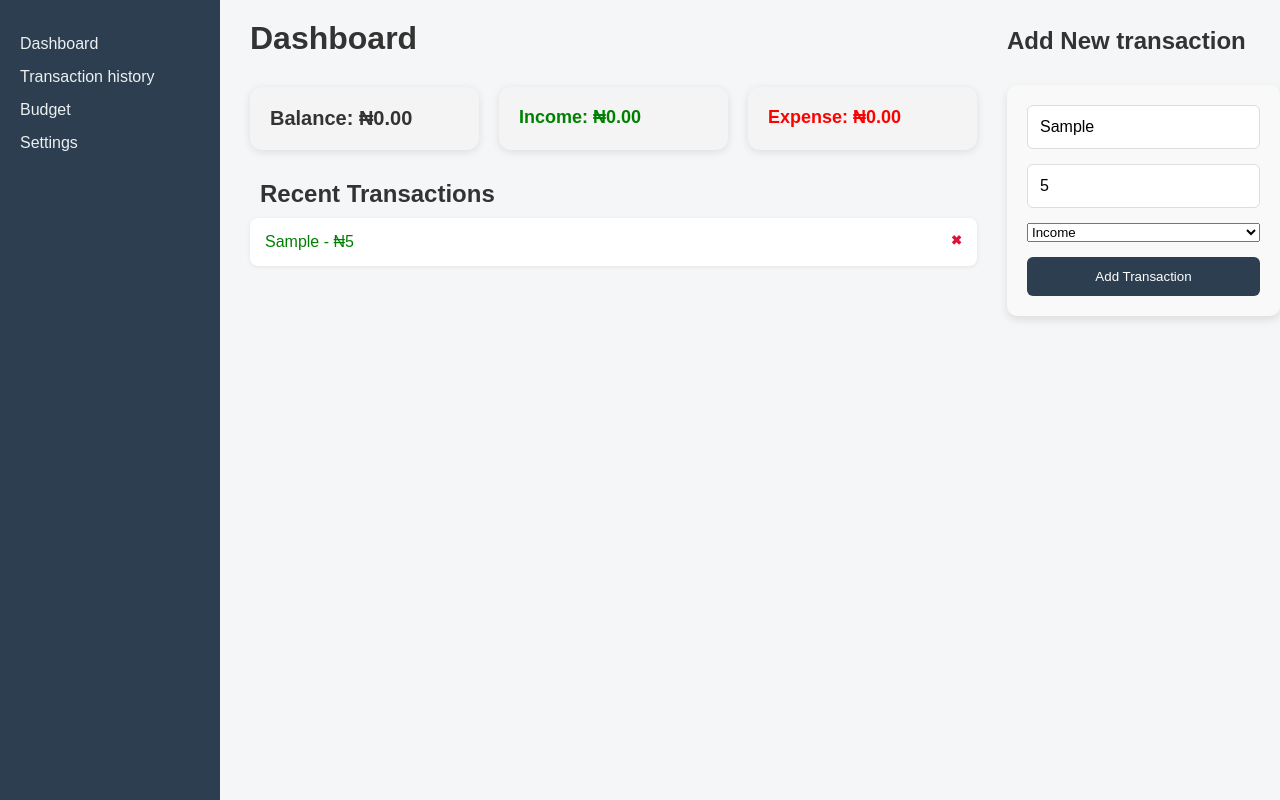
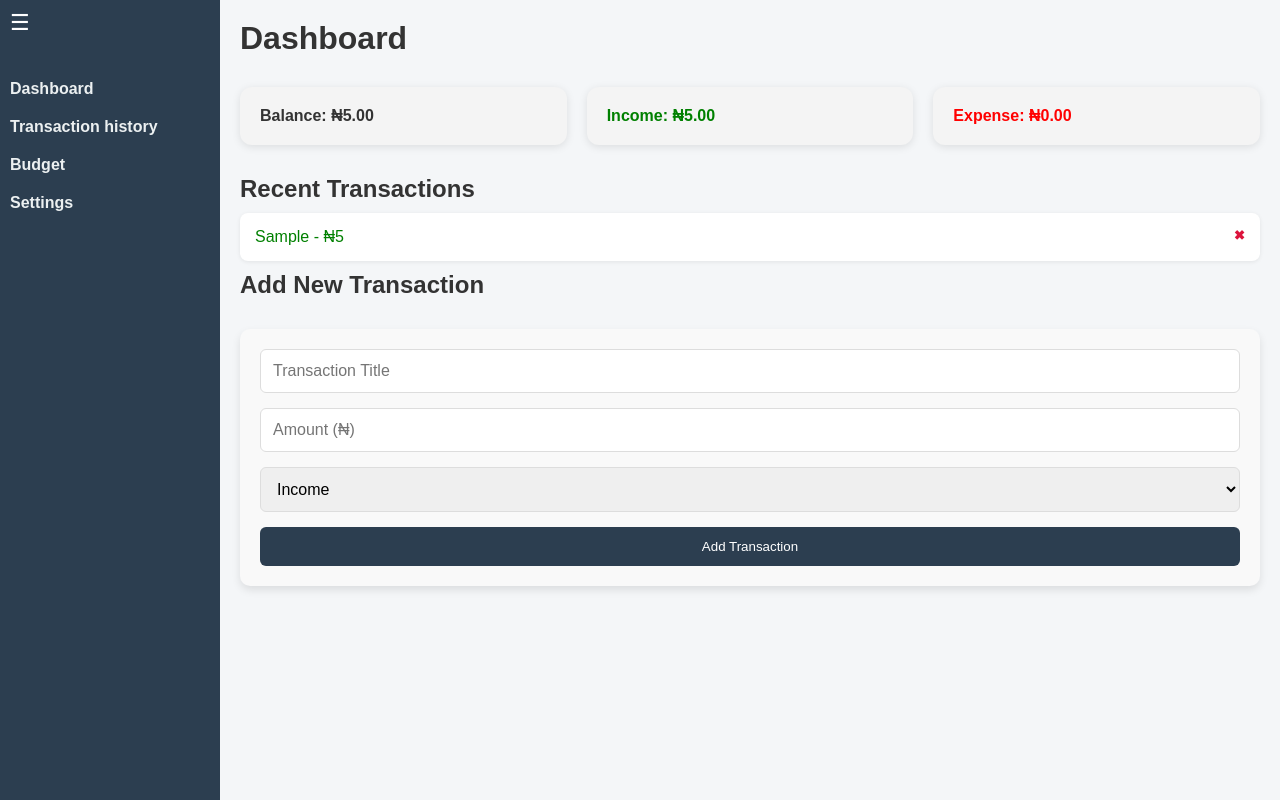
Before and after one commit to Theibroguy/Personal-finance-web-app, a plain HTML site: page Dashboard.html in a window 1280 px wide. Both pictures are taken after typing "Sample", "5" into the empty fields and a click on the button "Add Transaction". Drawn offline with Linux system fonts and the light colour scheme.

Commit message:
Added a sidebar toggle and refined the dashboard codes.

```diff
--- a/Dashboard.css
+++ b/Dashboard.css
@@ -5,73 +5,86 @@
 }
 
 body {
-  display: flex;
-  font-family: Arial, Helvetica, sans-serif;
+  font-family: Arial, sans-serif;
   min-height: 100vh;
   background-color: #f4f6f8;
   color: #333;
 }
 
-/* Sidebar styling */
+.wrapper {
+  display: flex;
+}
+
+/* Sidebar */
 .sidebar {
   width: 220px;
   background-color: #2c3e50;
-  padding: 20px;
+  color: white;
+  height: 100vh;
+  padding: 20px 10px;
+  position: relative;
+  transition: width 0.3s ease;
 }
 
-.sidebar h2 {
-  margin-bottom: 30px;
-  font-size: 22px;
-  color: #fff;
+.sidebar.collapsed {
+  width: 60px;
 }
 
 .sidebar ul {
   list-style-type: none;
+  margin-top: 60px;
+  padding: 0;
 }
 
 .sidebar ul li {
-  margin: 15px 0;
+  margin: 20px 0;
 }
 
 .sidebar ul li a {
   color: #ecf0f1;
   text-decoration: none;
+  font-weight: bold;
   font-size: 16px;
+  display: block;
+  transition: opacity 0.3s ease;
 }
 
-.sidebar ul li a:hover {
-  text-decoration: underline;
+.sidebar.collapsed ul li a {
+  opacity: 0;
+  pointer-events: none;
 }
 
-/* Main content */
-
-.main-content {
-  flex: 1;
-  padding: 20px 30px;
+.toggle-btn {
+  position: absolute;
+  top: 10px;
+  background: none;
+  border: none;
+  color: white;
+  font-size: 22px;
+  cursor: pointer;
 }
 
-.main-content header {
-  margin-bottom: 20px;
+/* Main Panel */
+.main-panel {
+  flex: 1;
+  padding: 20px;
 }
 
+/* Summary Cards */
 .summary-cards {
   display: flex;
-  justify-content: space-between;
   gap: 20px;
+  flex-wrap: wrap;
   margin: 30px 0;
-  flex-wrap: wrap;
 }
 
 .card {
   flex: 1;
-  min-width: none;
   background-color: #f4f4f4;
   padding: 20px;
   border-radius: 12px;
   box-shadow: 0 2px 8px rgba(0, 0, 0, 0.1);
-  font-size: 18px;
   font-weight: bold;
-  color: #333;
   transition: transform 0.2s ease-in-out;
 }
 
@@ -80,21 +93,17 @@ body {
   background-color: #e6f0ff;
 }
 
-#card-balance {
-  font-size: 20px;
-}
-
-#card-income {
+#income {
   color: green;
 }
 
-#card-expense {
+#expense {
   color: red;
 }
-/* Transactions */
 
+/* Transaction List */
 .recent-transactions h2 {
-  margin: 10px;
+  margin: 10px 0;
 }
 
 #transaction-list {
@@ -109,6 +118,16 @@ body {
   box-shadow: 0 1px 4px rgba(0, 0, 0, 0.08);
 }
 
+.delete-btn {
+  background: transparent;
+  border: none;
+  color: crimson;
+  font-weight: bold;
+  float: right;
+  cursor: pointer;
+}
+
+/* Form */
 form {
   background-color: #f9f9f9;
   padding: 20px;
@@ -120,7 +139,8 @@ form {
   gap: 15px;
 }
 
-form input {
+form input,
+form select {
   padding: 12px;
   border: 1px solid #ddd;
   border-radius: 6px;
@@ -129,7 +149,6 @@ form input {
 
 form button {
   padding: 12px;
-  border: 1px solid #ddd;
   background-color: #2c3e50;
   color: white;
   border: none;
@@ -138,28 +157,14 @@ form button {
   transition: background-color 0.3s ease;
 }
 
-section h2 {
-  margin-top: 27px;
-}
-
 form button:hover {
   background-color: #27ae60;
 }
 
-.delete-btn {
-  background: transparent;
-  border: none;
-  color: crimson;
-  font-weight: bold;
-  float: right;
-  cursor: pointer;
-  margin-left: 10px;
+.expense {
+  color: red;
 }
 
 .income {
   color: green;
 }
-
-.expense {
-  color: red;
-}
--- a/Dashboard.html
+++ b/Dashboard.html
@@ -1,17 +1,19 @@
 <!DOCTYPE html>
 <html lang="en">
 <head>
-  <meta charset="UTF-8">
-  <meta name="viewport" content="width=device-width, initial-scale=1.0">
+  <meta charset="UTF-8" />
+  <meta name="viewport" content="width=device-width, initial-scale=1.0"/>
   <title>Personal Finance App</title>
   <link rel="stylesheet" href="Dashboard.css" />
 </head>
 <body>
+  <div class="wrapper">
     <!-- Sidebar -->
-   <aside class="sidebar">
+    <aside class="sidebar" id="sidebar">
+      <button id="toggle-btn" class="toggle-btn" title="Toggle Sidebar">☰</button>
       <nav>
         <ul>
-        <li><a href="#">Dashboard</a></li>
+          <li><a href="Dashboard.html">Dashboard</a></li>
           <li><a href="Transaction-history.html">Transaction history</a></li>
           <li><a href="#">Budget</a></li>
           <li><a href="#">Settings</a></li>
@@ -19,34 +21,25 @@
       </nav>
     </aside>
 
-
-   <!-- Main content -->
+    <!-- Main content + Form grouped in main-panel -->
+    <div class="main-panel">
       <main class="main-content">
-      <header>
-        <h1>Dashboard</h1>
-      </header>
-
-
+        <header><h1>Dashboard</h1></header>
         <section class="summary-cards">
-        <div id="card-balance" class="card">Balance: ₦0.00</div>
-        <div id="card-income" class="card">Income: ₦0.00</div>
-        <div id="card-expense" class="card">Expense: ₦0.00</div>
-
+          <div id="balance" class="card">Balance: ₦0.00</div>
+          <div id="income" class="card">Income: ₦0.00</div>
+          <div id="expense" class="card">Expense: ₦0.00</div>
         </section>
 
         <section class="recent-transactions">
           <h2>Recent Transactions</h2>
-        <ul id="transaction-list">
-          <!-- Transaction list will go here -->
-        </ul>
-
+          <ul id="transaction-list"></ul>
         </section>
       </main>
 
-
       <!-- Form -->
       <section id="transaction-form-section">
-        <h2> Add New transaction</h2>
+        <h2>Add New Transaction</h2>
         <form id="transaction-form">
           <input type="text" id="title" placeholder="Transaction Title" required />
           <input type="number" id="amount" placeholder="Amount (₦)" required />
@@ -57,6 +50,9 @@
           <button type="submit">Add Transaction</button>
         </form>
       </section>
+    </div>
+  </div>
+
   <script src="Script.js"></script>
 </body>
 </html>
--- a/Script.js
+++ b/Script.js
@@ -1,81 +1,68 @@
-// From this section is the improved or refined code
-//Get from localStorage or fallback to empty array
+document.addEventListener('DOMContentLoaded', () => {
   let transactions = JSON.parse(localStorage.getItem('transactions')) || [];
 
-
-//DOM references
   const form = document.getElementById('transaction-form');
   const titleInput = document.getElementById('title');
   const amountInput = document.getElementById('amount');
   const typeInput = document.getElementById('type');
+
   const transactionList = document.getElementById('transaction-list');
   const incomeDisplay = document.getElementById('income');
   const expenseDisplay = document.getElementById('expense');
   const balanceDisplay = document.getElementById('balance');
 
+  const toggleBtn = document.getElementById('toggle-btn');
+  const sidebar = document.getElementById('sidebar');
 
-// Save to localStorage
+  toggleBtn.addEventListener('click', () => {
+    sidebar.classList.toggle('collapsed');
+  });
+
   function saveTransaction() {
     localStorage.setItem('transactions', JSON.stringify(transactions));
-};
+  }
 
-
-// Display transactions in List and delete a transaction in list
   function displayTransactions() {
     transactionList.innerHTML = '';
 
     transactions.forEach(transaction => {
       const li = document.createElement('li');
       li.className = transaction.amount < 0 ? 'expense' : 'income';
+      li.innerHTML = `${transaction.title} - ₦${Math.abs(transaction.amount)} <button class="delete-btn">✖</button>`;
 
-    const text = document.createTextNode(`${transaction.title} - ₦${Math.abs(transaction.amount)}`);
-    const deleteBtn = document.createElement('button');
-    deleteBtn.textContent = '✖';
-    deleteBtn.className = 'delete-btn';
-    deleteBtn.onclick = function () {
+      li.querySelector('.delete-btn').addEventListener('click', () => {
         deleteTransaction(transaction.id);
-    };
+      });
 
-    li.appendChild(text);
-    li.appendChild(deleteBtn);
       transactionList.appendChild(li);
     });
-};
+  }
 
   function deleteTransaction(id) {
     transactions = transactions.filter(t => t.id !== id);
     saveTransaction();
     displayTransactions();
     updateSummary();
-};
+  }
 
-
-// Update summary
-function updateSummary () {
-  const income = transactions
-    .filter(t => t.amount > 0)
-    .reduce((sum, t) => sum + t.amount, 0);
-  const expense = transactions
-    .filter(t => t.amount < 0)
-    .reduce((sum, t) => sum + t.amount, 0);
+  function updateSummary() {
+    const income = transactions.filter(t => t.amount > 0).reduce((acc, t) => acc + t.amount, 0);
+    const expense = transactions.filter(t => t.amount < 0).reduce((acc, t) => acc + t.amount, 0);
     const balance = income + expense;
 
-  incomeDisplay.textContent = `₦${income.toFixed(2)}`;
-  expenseDisplay.textContent = `₦${Math.abs(expense).toFixed(2)}`;
-  balanceDisplay.textContent = `₦${balance.toFixed(2)}`
-};
+    incomeDisplay.textContent = `Income: ₦${income.toFixed(2)}`;
+    expenseDisplay.textContent = `Expense: ₦${Math.abs(expense).toFixed(2)}`;
+    balanceDisplay.textContent = `Balance: ₦${balance.toFixed(2)}`;
+  }
 
-
-// Submit handler
-form.addEventListener('submit', function (e) {
+  form.addEventListener('submit', (e) => {
     e.preventDefault();
-
 
     const title = titleInput.value.trim();
     const amount = parseFloat(amountInput.value);
     const type = typeInput.value;
 
-  if(title === '' || isNaN(amount)) {
+    if (title === '' || isNaN(amount)) {
       alert('Please fill in all fields correctly.');
       return;
     }
@@ -83,113 +70,17 @@ form.addEventListener('submit', function (e) {
     const newTransaction = {
       id: Date.now(),
       title,
-    amount: type === 'expense' ? -Math.abs(amount) : Math.abs(amount), date: new Date().toISOString().split('T')[0] // Format: YYYY-MM-DD
+      amount: type === 'expense' ? -Math.abs(amount) : Math.abs(amount),
     };
 
     transactions.push(newTransaction);
     saveTransaction();
     displayTransactions();
     updateSummary();
-  form.requestFullscreen();
+    form.reset();
   });
 
-
-// Initial load
+  // Initialize
   displayTransactions();
   updateSummary();
-
-
-
-
-
-
-
-
-
-
-
-
-/* This is just to test if everything is working
-// Sample data - later we'll replace this with dynamic input
-const transactions = [
-  {id: 1, description: 'Salary', amount: 50000},
-  {id: 2, description: 'Groceries', amount: -7000},
-  {id: 3, description: 'Transport', amount: -2000}
-];
-
-
-// Funtion to update the transaction list in the UI
-function displayTransactions() {
-  const list = document.getElementById('transaction-list');
-  list.innerHTML = '';
-
-
-  transactions.forEach((tx) => {
-    const li = document.createElement('li');
-    li.textContent = `${tx.description}: ₦${tx.amount.toLocaleString()}`;
-    li.style.color = tx.amount < 0 ? 'red' : 'green';
-    list.appendChild(li);
 });
-}
-
-
-// Function to update summary cards
-function updateSummary() {
-  const balance = transactions.reduce((acc, tx) => acc + tx.amount, 0);
-  const income = transactions
-    .filter((tx) => tx.amount > 0)
-    .reduce((acc, tx) => acc + tx.amount, 0);
-  const expense = transactions
-    .filter((tx) => tx.amount < 0)
-    .reduce((acc, tx) => acc + tx.amount, 0);
-
-  const cards = document.querySelectorAll('.card');
-  cards[0].textContent = `Balance: ₦${balance.toLocaleString()}`;
-  cards[1].textContent = `Income: ₦${income.toLocaleString()}`;
-  cards[2].textContent = `Expenses: ₦${Math.abs(expense).toLocaleString()}`;
-}
-
-
-// Initialize the app
-function init() {
-  displayTransactions();
-  updateSummary();
-}
-
-init();
-
-//Reference the form and inputs
-const form = document.getElementById('transaction-form');
-const titleInput = document.getElementById('title');
-const amountInput = document.getElementById('amount');
-const typeInput = document.getElementById('type');
-
-
-// Handle form submit
-form.addEventListener('submit', function(e) {
-  e.preventDefault();
-
-
-  const title = titleInput.value.trim();
-  const amount = parseFloat(amountInput.value);
-  const type = typeInput.value;
-
-  if (title === '' || isNaN(amount)) {
-    alert('please fill in all fields correctly');
-    return;
-  }
-
-
-  const newTransaction = {
-    id: Date.now(),
-    title,
-    amount: type === 'expense' ? -Math.abs(amount) : Math.abs(amount)
-  };
-
-
-  transactions.push(newTransaction);   //Add to the array
-  displayTransactions();               // Re-render list
-  updateSummary();                     //Update totals
-  form.reset();                        // Clear the form
-});
-*/
```
Lines whose indentation alone changed are shown as unchanged.
